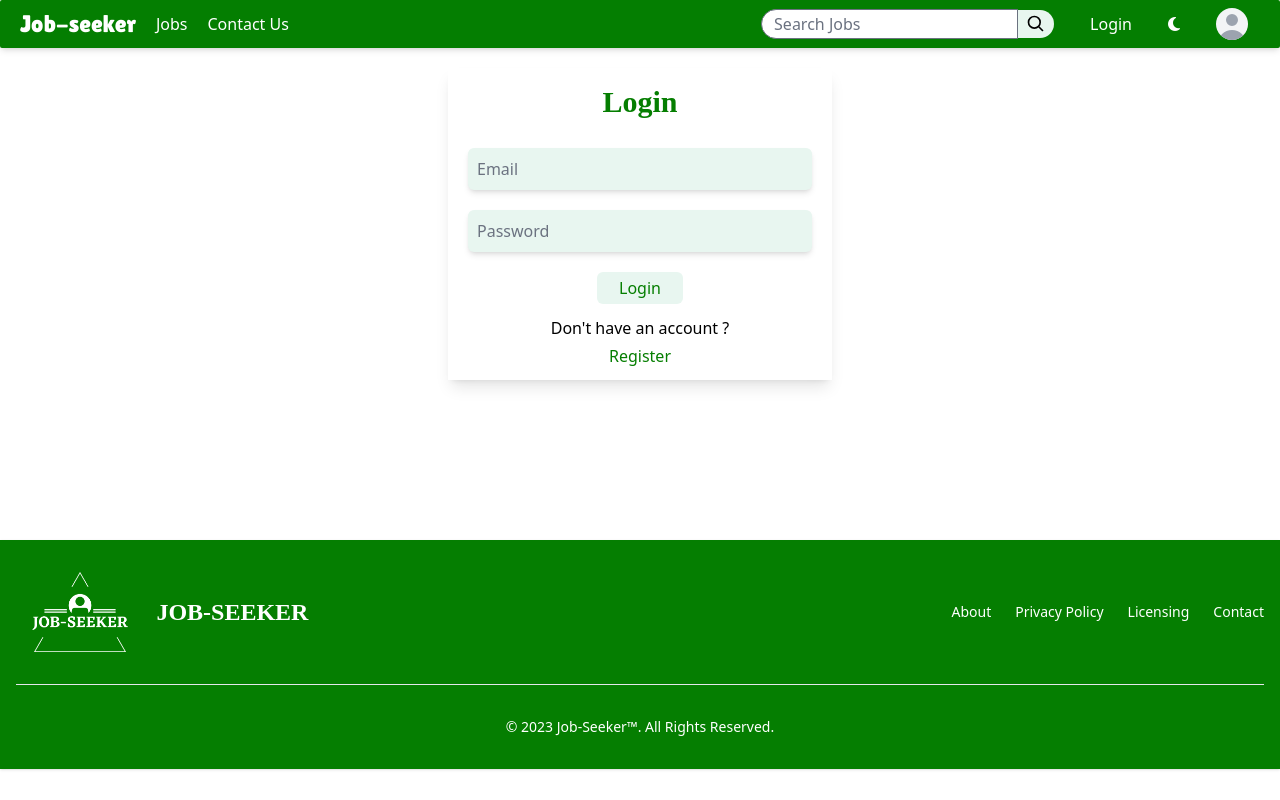
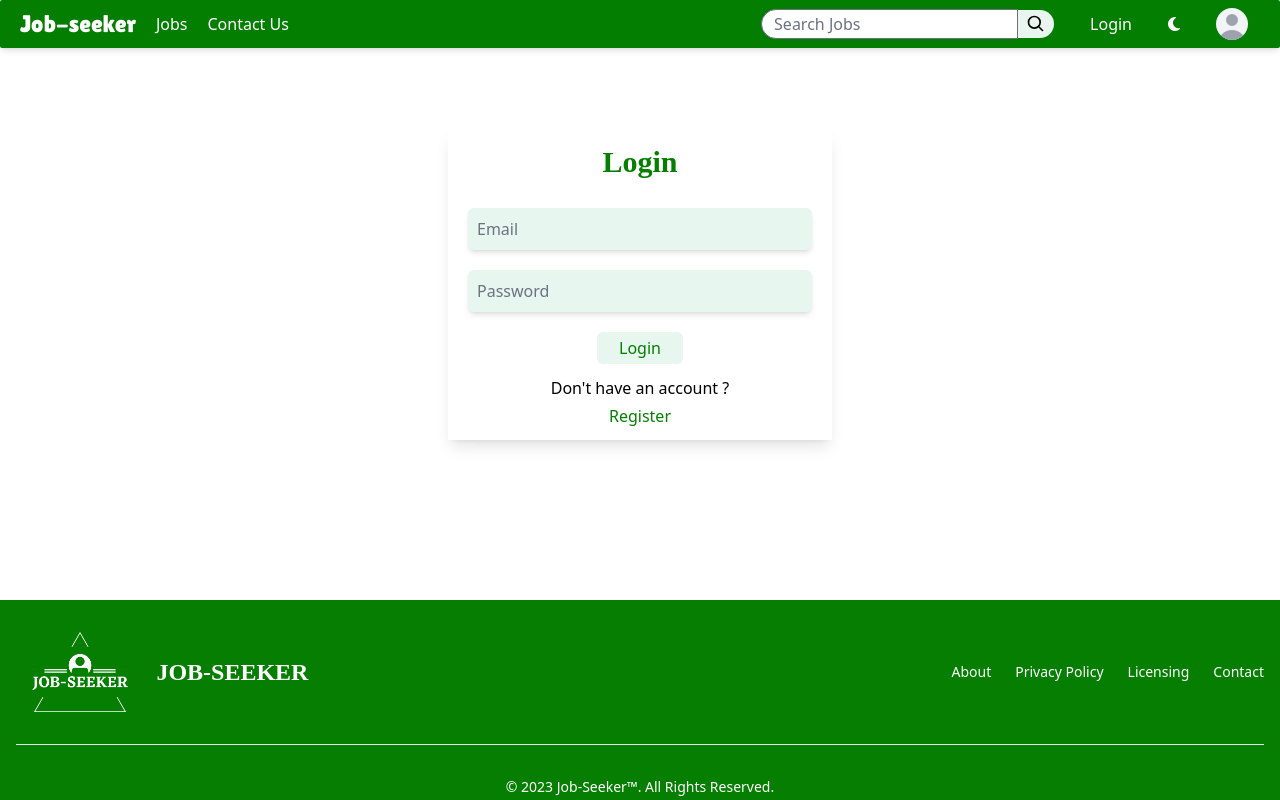
Before and after one commit to minrazzz/job_portal, a React (Vite) app in the folder job-portal/: page /login in a window 1280 px wide. Built offline with nearby package versions, Linux system fonts and the light colour scheme; a web font is replaced by a local one.

Commit message:
register,login

```diff
--- a/job-portal/src/App.jsx
+++ b/job-portal/src/App.jsx
@@ -8,9 +8,9 @@ import Home from "./pages/Home";
 import { Footer } from "./layout/Footer";
 // import { Login } from "./component/Login";
 import "./App.css";
-import Register from "./component/Register";
+import Register from "./pages/Register";
 import Layout from "./layout/Layout";
-import { Login } from "./component/Login";
+import { Login } from "./pages/Login";
 
 function App() {
   const router = createBrowserRouter([
@@ -35,8 +35,8 @@ function App() {
   ]);
   return (
     <>
-      <div className=" dark:bg-[#111827]  main-wrapper max-h-screen max-w-full ">
-        <main className=" max-w-screen-xl static mx-auto ">
+      <div className=" dark:bg-[#111827]  main-wrapper min-h-screen max-w-full ">
+        <main className=" max-w-screen-xl min-h-screen  mx-auto ">
           <div>
             <RouterProvider router={router} />
           </div>
--- a/job-portal/src/layout/Footer.jsx
+++ b/job-portal/src/layout/Footer.jsx
@@ -3,11 +3,16 @@ import React from "react";
 export const Footer = () => {
   return (
     <>
-      <footer class=" mt-40 Footer bg-[#057E01]  shadow dark:bg-[#1E2936] bg-[#047E01] h-[50%]">
+      <div>
+        <footer class="mt-40  Footer bg-[#057E01]  shadow dark:bg-[#1E2936] bg-[#047E01] h-[50%]">
           <div class="w-full maxw-screen-xl mx-auto p-4 md:py-8">
             <div class="sm:flex sm:items-center sm:justify-between">
               <a href="/home" class="flex items-center mb-4 sm:mb-0">
-              <img src="/logo.png" className="h-[80px] mr-3" alt="Job-Seeker" />
+                <img
+                  src="/logo.png"
+                  className="h-[80px] mr-3"
+                  alt="Job-Seeker"
+                />
                 <span class="self-center text-2xl font-semibold font-fair whitespace-nowrap text-white">
                   JOB-SEEKER
                 </span>
@@ -45,6 +50,7 @@ export const Footer = () => {
             </span>
           </div>
         </footer>
+      </div>
     </>
   );
 };
--- a/job-portal/src/component/Register.jsx
+++ b/job-portal/src/pages/Login.jsx
@@ -1,27 +1,16 @@
 import React from "react";
+import { NavLink } from "react-router-dom";
 
-const Register = () => {
+export const Login = () => {
   return (
     <>
       <form
         action=""
-        className=" mx-auto max-w-sm pt-1 shadow-lg  pb-3 px-5 max-h dark:shadow-lg dark:bg-[#1E2936] mt-5"
+        className=" mx-auto max-w-sm pt-1 shadow-lg  pb-3 px-5 max-h dark:shadow-lg dark:bg-[#1E2936] mt-20"
       >
         <h1 className="text-3xl font-fair text-[#057E01] font-bold text-center mb-4 dark:text-white py-3">
-          Register
+          Login
         </h1>
-        <input
-          className="email bg-[#E8F6F0] border-transparent focus:border-transparent focus:ring-0 block w-full  py-2 mb-5 rounded-md px-2 shadow-md dark:bg-white"
-          type="text"
-          name="fullName"
-          placeholder="Full Name"
-        />
-        <input
-          className="email bg-[#E8F6F0] border-transparent focus:border-transparent focus:ring-0 block w-full  py-2 mb-5 rounded-md px-2 shadow-md dark:bg-white"
-          type="text"
-          name="username"
-          placeholder="Username"
-        />
         <input
           className="email bg-[#E8F6F0] border-transparent focus:border-transparent focus:ring-0 block w-full  py-2 mb-5 rounded-md px-2 shadow-md dark:bg-white"
           type="text"
@@ -34,23 +23,24 @@ const Register = () => {
           name="password"
           placeholder="Password"
         />
-        <input
-          className="password bg-[#E8F6F0] border-transparent focus:border-transparent focus:ring-0 block w-full  py-2 mb-5 rounded-md px-2 shadow-md dark:bg-white"
-          type="text"
-          name="confirmPassword"
-          placeholder="Confirm Password"
-        />
         <div className="grid place-items-center mb-3">
           <button
             className="py-1 w-1/4 bg-[#E8F6F0] text-[#057E01] rounded-md hover:bg-[#BCEAD5] hover:transition-all dark:bg-[#ced6e0] dark:hover:bg-[#b0bdce] dark:text-black"
             type="submit"
           >
+            Login
+          </button>
+        </div>
+        <div className="Register mx-auto text-center flex flex-col gap-1 dark:text-slate-400">
+          <p className="">Don't have an account ?</p>
+          <NavLink
+            className="hover:font-bold hover:transition-all text-[#057E01] dark:text-white"
+            to="/register"
+          >
             Register
-          </button>
+          </NavLink>
         </div>
       </form>
     </>
   );
 };
-
-export default Register;
--- a/job-portal/src/component/Login.jsx
+++ b/job-portal/src/pages/Register.jsx
@@ -1,16 +1,27 @@
 import React from "react";
-import { NavLink } from "react-router-dom";
 
-export const Login = () => {
+const Register = () => {
   return (
     <>
       <form
         action=""
-        className=" mx-auto max-w-sm pt-1 shadow-lg  pb-3 px-5 max-h dark:shadow-lg dark:bg-[#1E2936] mt-5"
+        className="shadow-lg mx-auto max-w-sm pt-1 shadow-lg  pb-3 px-5 max-h dark:shadow-lg dark:bg-[#1E2936] mt-20"
       >
         <h1 className="text-3xl font-fair text-[#057E01] font-bold text-center mb-4 dark:text-white py-3">
-          Login
+          Register
         </h1>
+        <input
+          className="email bg-[#E8F6F0] border-transparent focus:border-transparent focus:ring-0 block w-full  py-2 mb-5 rounded-md px-2 shadow-md dark:bg-white"
+          type="text"
+          name="fullName"
+          placeholder="Full Name"
+        />
+        <input
+          className="email bg-[#E8F6F0] border-transparent focus:border-transparent focus:ring-0 block w-full  py-2 mb-5 rounded-md px-2 shadow-md dark:bg-white"
+          type="text"
+          name="username"
+          placeholder="Username"
+        />
         <input
           className="email bg-[#E8F6F0] border-transparent focus:border-transparent focus:ring-0 block w-full  py-2 mb-5 rounded-md px-2 shadow-md dark:bg-white"
           type="text"
@@ -23,24 +34,23 @@ export const Login = () => {
           name="password"
           placeholder="Password"
         />
+        <input
+          className="password bg-[#E8F6F0] border-transparent focus:border-transparent focus:ring-0 block w-full  py-2 mb-5 rounded-md px-2 shadow-md dark:bg-white"
+          type="text"
+          name="confirmPassword"
+          placeholder="Confirm Password"
+        />
         <div className="grid place-items-center mb-3">
           <button
             className="py-1 w-1/4 bg-[#E8F6F0] text-[#057E01] rounded-md hover:bg-[#BCEAD5] hover:transition-all dark:bg-[#ced6e0] dark:hover:bg-[#b0bdce] dark:text-black"
             type="submit"
           >
-            Login
+            Register
           </button>
-        </div>
-        <div className="Register mx-auto text-center flex flex-col gap-1 dark:text-slate-400">
-          <p className="">Don't have an account ?</p>
-          <NavLink
-            className="hover:font-bold hover:transition-all text-[#057E01] dark:text-white"
-            to="/register"
-          >
-            Register
-          </NavLink>
         </div>
       </form>
     </>
   );
 };
+
+export default Register;
```
Lines whose indentation alone changed are shown as unchanged.
